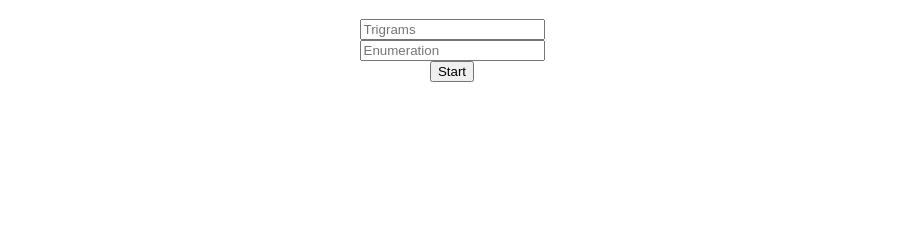
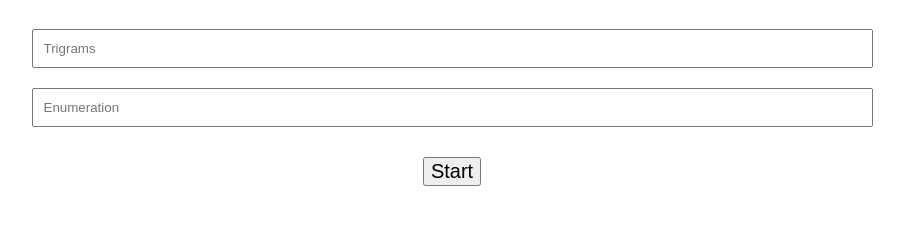
Before and after one commit to dougo/puzzle-tools, a website: page anaquote/index.html in a window 1280 px wide. Shown: the part 61-286 px from the top of the page, without its empty margins (188-1092 px from the left). Drawn offline with Linux system fonts and the light colour scheme.

Commit message:
Add a teensy bit of style.

```diff
--- a/anaquote/anaquote.css
+++ b/anaquote/anaquote.css
@@ -12,3 +12,13 @@ select {
   -moz-appearance: none;
   appearance: none;
 }
+
+input {
+  padding: 10px;
+  margin: 10px;
+}
+
+button {
+  margin: 20px 0 100px;
+  font-size: 20px;
+}
--- a/anaquote/anaquote.js
+++ b/anaquote/anaquote.js
@@ -114,8 +114,8 @@ class AnaquoteView {
 
 class InputView {
   constructor () {
-    this.$el = $('<div>').append('<input name=trigrams placeholder=Trigrams>',
-                                 '<input name=enumeration placeholder=Enumeration>',
+    this.$el = $('<div>').append('<input name=trigrams placeholder=Trigrams size=100>',
+                                 '<input name=enumeration placeholder=Enumeration size=100>',
                                  '<button>Start</button>')
     this.$el.children().wrap('<div>') // to stack them vertically
   }
```
Also changed, not shown: test/anaquote_test.js (+2 -0 lines).
